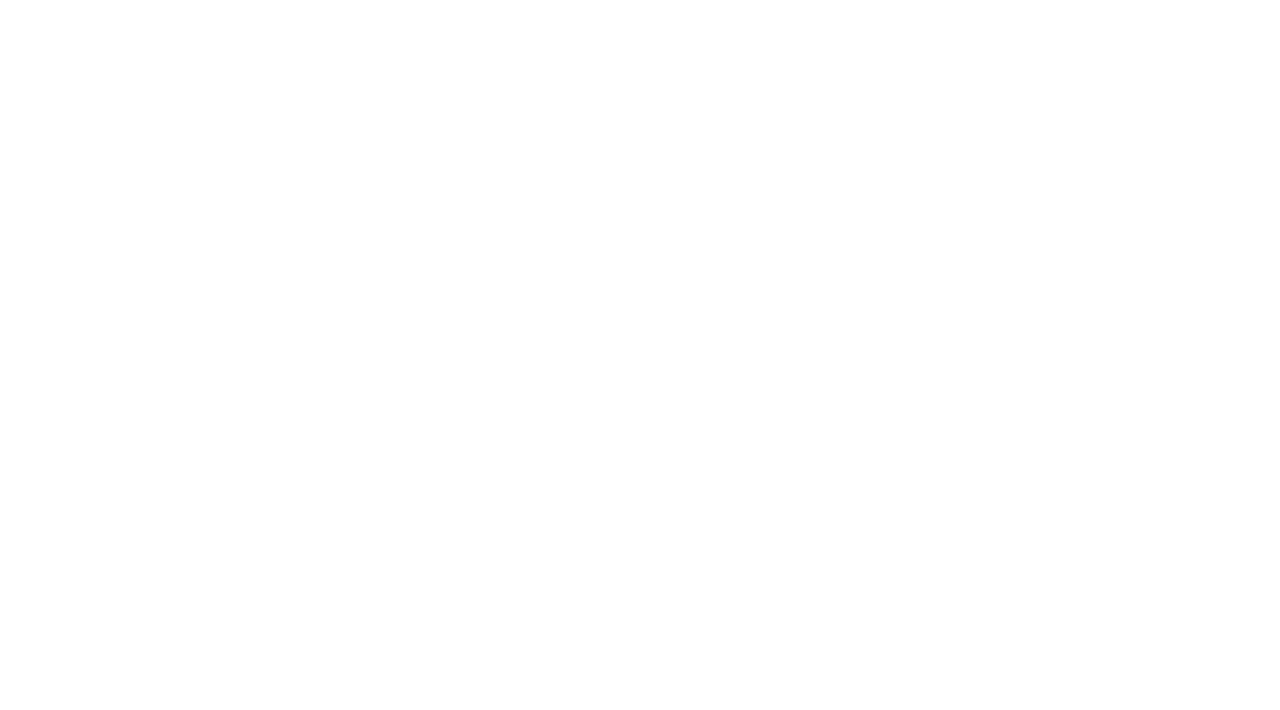
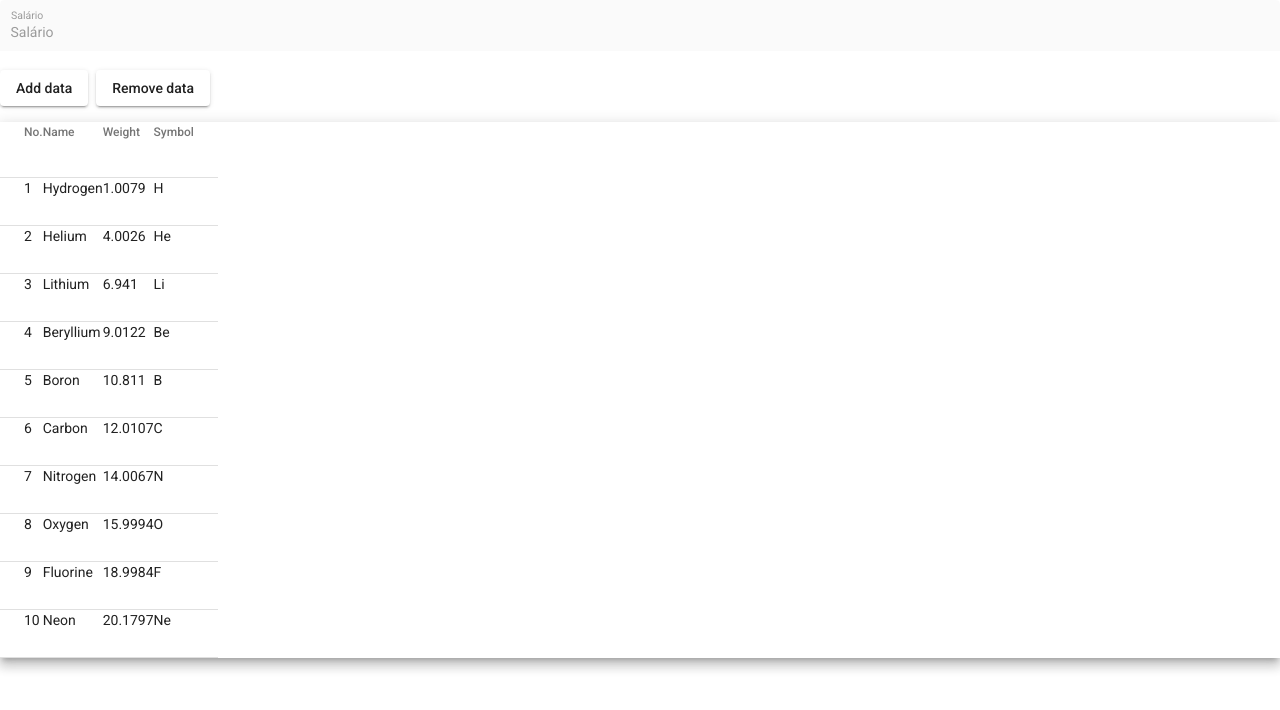
Before and after one commit to MatheusAlvesAlmeida/ProjetoESS---AdmFinancas, an Angular app in the folder admFinancas/: page /expenses in a window 1280 px wide. Before the commit this address led to /. Shown: the top 710 px of the page. Built offline with nearby package versions, Linux system fonts and the light colour scheme.

Commit message:
fix: problema na execucao da tabela dinamica

```diff
--- a/admFinancas/src/app/app.module.ts
+++ b/admFinancas/src/app/app.module.ts
@@ -10,6 +10,7 @@ import { SourcersIncomeComponent } from './sourcers-income/sourcers-income.compo
 import { NewExpenseComponent } from './new-expense/new-expense.component';
 import { GraphicalReportsComponent } from './graphical-reports/graphical-reports.component';
 import { NavbarComponent } from './navbar/navbar.component';
+import { ExpensesModule } from './expenses/expenses.module';
 
 
 // Material design
@@ -19,7 +20,6 @@ import { MatInputModule } from '@angular/material/input';
 import { MatFormFieldModule } from '@angular/material/form-field';
 import { MatSelectModule } from '@angular/material/select';
 import { MatIconModule } from '@angular/material/icon';
-import { ExpensesFormComponent } from './expenses/components/expenses-form/expenses-form.component';
 
 @NgModule({
   declarations: [
@@ -30,7 +30,6 @@ import { ExpensesFormComponent } from './expenses/components/expenses-form/expen
     NewExpenseComponent,
     GraphicalReportsComponent,
     NavbarComponent,
-    ExpensesFormComponent
   ],
   imports: [
     BrowserModule,
@@ -41,7 +40,8 @@ import { ExpensesFormComponent } from './expenses/components/expenses-form/expen
     MatInputModule,
     MatFormFieldModule,
     MatSelectModule,
-    MatIconModule
+    MatIconModule,
+    ExpensesModule,
   ],
   providers: [],
   bootstrap: [AppComponent]
--- a/admFinancas/src/app/expenses/components/expenses-form/expenses-form.component.html
+++ b/admFinancas/src/app/expenses/components/expenses-form/expenses-form.component.html
@@ -12,7 +12,7 @@
     </button>
 </div>
 
-<table mat-table [dataSource]="dataSource" class="mat-elevation-z8 demo-table">
+<mat-table #table [dataSource]="dataSource" class="mat-elevation-z8 demo-table">
     <!-- Position Column -->
     <ng-container matColumnDef="position">
         <th mat-header-cell *matHeaderCellDef>No.</th>
@@ -39,4 +39,4 @@
 
     <tr mat-header-row *matHeaderRowDef="displayedColumns"></tr>
     <tr mat-row *matRowDef="let row; columns: displayedColumns;"></tr>
-</table>
+</mat-table>
--- a/admFinancas/src/app/expenses/expenses-routing.module.ts
+++ b/admFinancas/src/app/expenses/expenses-routing.module.ts
@@ -18,4 +18,4 @@ const routes: Routes = [
   imports: [RouterModule.forChild(routes)],
   exports: [RouterModule]
 })
-export class HomeRoutingModule { }
+export class ExpensesRoutingModule { }
--- a/admFinancas/src/app/expenses/pages/expenses.component.html
+++ b/admFinancas/src/app/expenses/pages/expenses.component.html
@@ -1,2 +1 @@
-<app-navbar></app-navbar>
 <app-expenses-form></app-expenses-form>
--- /dev/null
+++ b/admFinancas/src/app/expenses/types/expenses.ts
@@ -0,0 +1,6 @@
+export interface ExpensesTable {
+    name: string;
+    position: number;
+    weight: number;
+    symbol: string;
+}
```
